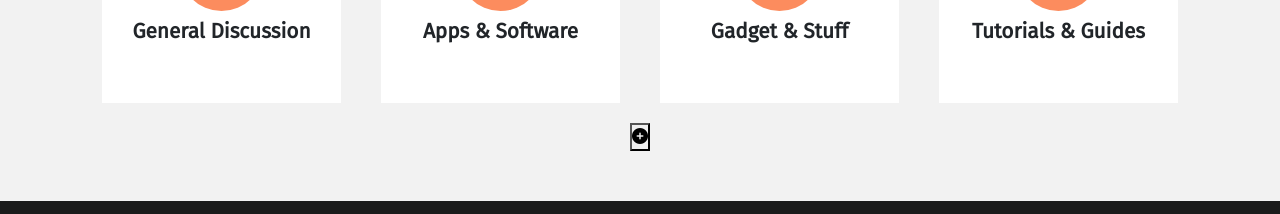
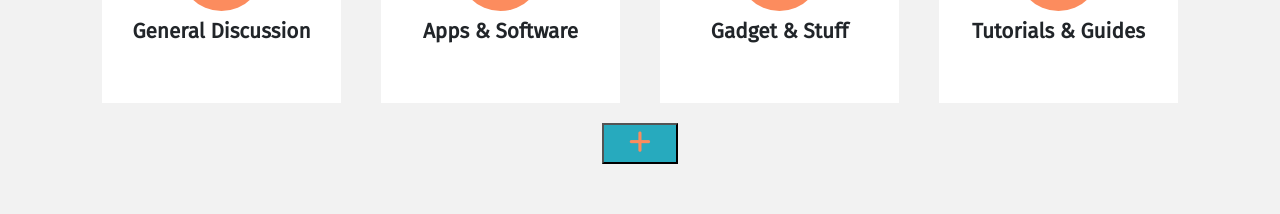
Before and after one commit to Luis-Mocha/proj-html-vuejs, a Vue app: page / in a window 1280 px wide. Shown: the part 2480-2694 px from the top of the page. Built offline with nearby package versions, Linux system fonts and the light colour scheme; no server answers.

Commit message:
Funzione Btn per mostrare/nascondere forumCards

```diff
--- a/src/components/AppMain.vue
+++ b/src/components/AppMain.vue
@@ -14,6 +14,7 @@ import CardForum from './CardForum.vue';
             return {
                 store,
                 controlWidth: 'xs',
+                controlOpening: false,
             }
         },
         created() {
@@ -50,12 +51,11 @@ import CardForum from './CardForum.vue';
                 }
             },
 
+            //funzione funzione per mostrare/nascondere forum-cards in base allla larghezza dello schermo
             showForumCards() {
                 let cardsArray = document.querySelectorAll('.card-forum')
                 // console.log(cardsArray);
                 let lastCards = Array.from(cardsArray).slice(-4);
-                // let lastCards = cardsArray;
-
                 // console.log(lastCards);
 
                 if (this.controlWidth === 'xs') {
@@ -68,6 +68,37 @@ import CardForum from './CardForum.vue';
                         element.classList.remove('d-none');
                     });
                 }
+            },
+
+            //funzione per mostrare/nascondere forum-cards al click del tasto. Cambia anche l'icona del tasto
+            showButtonFunction() {
+                let cardsArray = document.querySelectorAll('.card-forum')
+                let lastCards = Array.from(cardsArray).slice(-4);
+
+                lastCards.forEach(element => {
+                    element.classList.toggle('d-none')
+                });
+
+                if (this.controlOpening === false) {
+                    document.getElementById('forum-button-icon').classList.remove('fa-plus')
+                    document.getElementById('forum-button-icon').classList.add('fa-minus')
+                    this.controlOpening = true
+                } else {
+                    document.getElementById('forum-button-icon').classList.remove('fa-minus')
+                    document.getElementById('forum-button-icon').classList.add('fa-plus')
+                    this.scrollIdFunction('forum-section')
+
+
+                    this.controlOpening = false;
+                }
+            },
+
+            //funzione per scollare fino ad un elemento con un determinato ID
+            scrollIdFunction(x) {
+                const elemento = document.getElementById(x);
+                elemento.scrollIntoView({
+                    behavior: 'smooth'
+                });
             },
         }
     }
@@ -257,9 +288,8 @@ import CardForum from './CardForum.vue';
                     <CardForum v-for="(elem, index) in store.infoForum" :key="index" :info="elem"/>
                 </div>
 
-                <button id="forum-button" v-if="controlWidth === 'xs'">
-                    <i class="fa-solid fa-circle-plus"></i>
-                    <!-- <i class="fa-solid fa-circle-minus" ></i> -->
+                <button id="forum-button" v-if="controlWidth === 'xs'" @click="showButtonFunction()">
+                    <i id="forum-button-icon" class="fa-solid fa-plus"></i>
                 </button>
 
             </div>
@@ -372,6 +402,10 @@ import CardForum from './CardForum.vue';
         #forum-button {
             display: block;
             margin: auto;
+            padding: 0 25px;
+            font-size: 25px;
+            color: $salmon;
+            background-color: $blue-estern;
         }
     }
 
```
